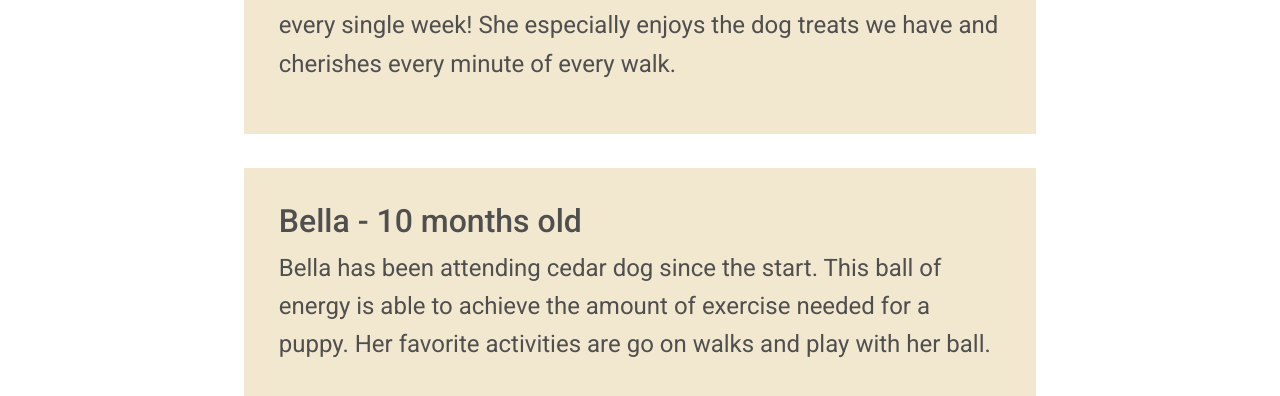
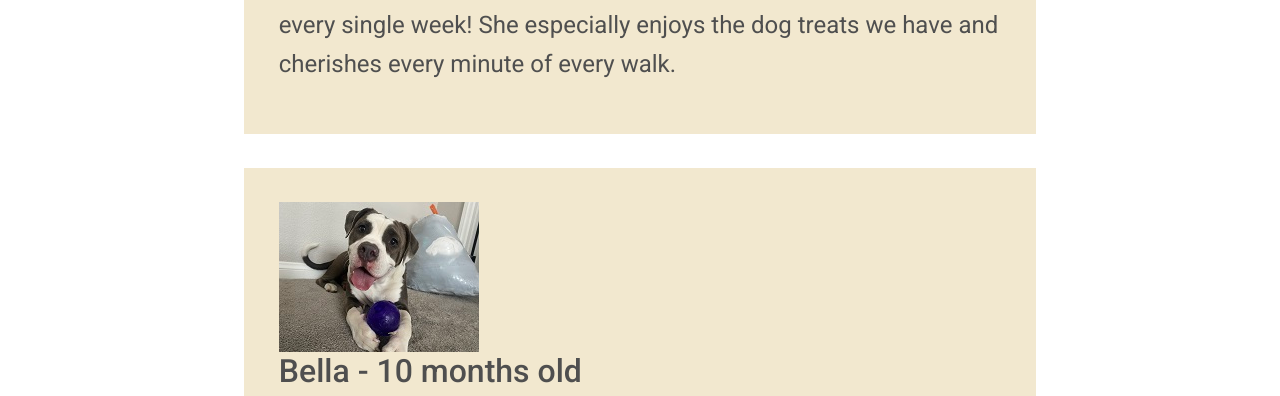
Before and after one commit to Starmism/dog, a plain HTML site: page index.html in a window 1280 px wide. Shown: the part 1539-1935 px from the top of the page. Drawn offline with nearby package versions, Linux system fonts and the light colour scheme.

Commit message:
Update index.html

```diff
--- a/index.html
+++ b/index.html
@@ -82,6 +82,7 @@
             week! She especially enjoys the dog treats we have and cherishes every minute of every walk.</p>
           </article>
           <article>
+		<img src="images/bella.jpg">
 		<h2>Bella - 10 months old</h2>
 		<p>Bella has been attending cedar dog since the start. This ball of energy is able to achieve the amount of exercise needed for a puppy. Her favorite activities are go on walks and play with her ball.</p>
 	</article>
```
